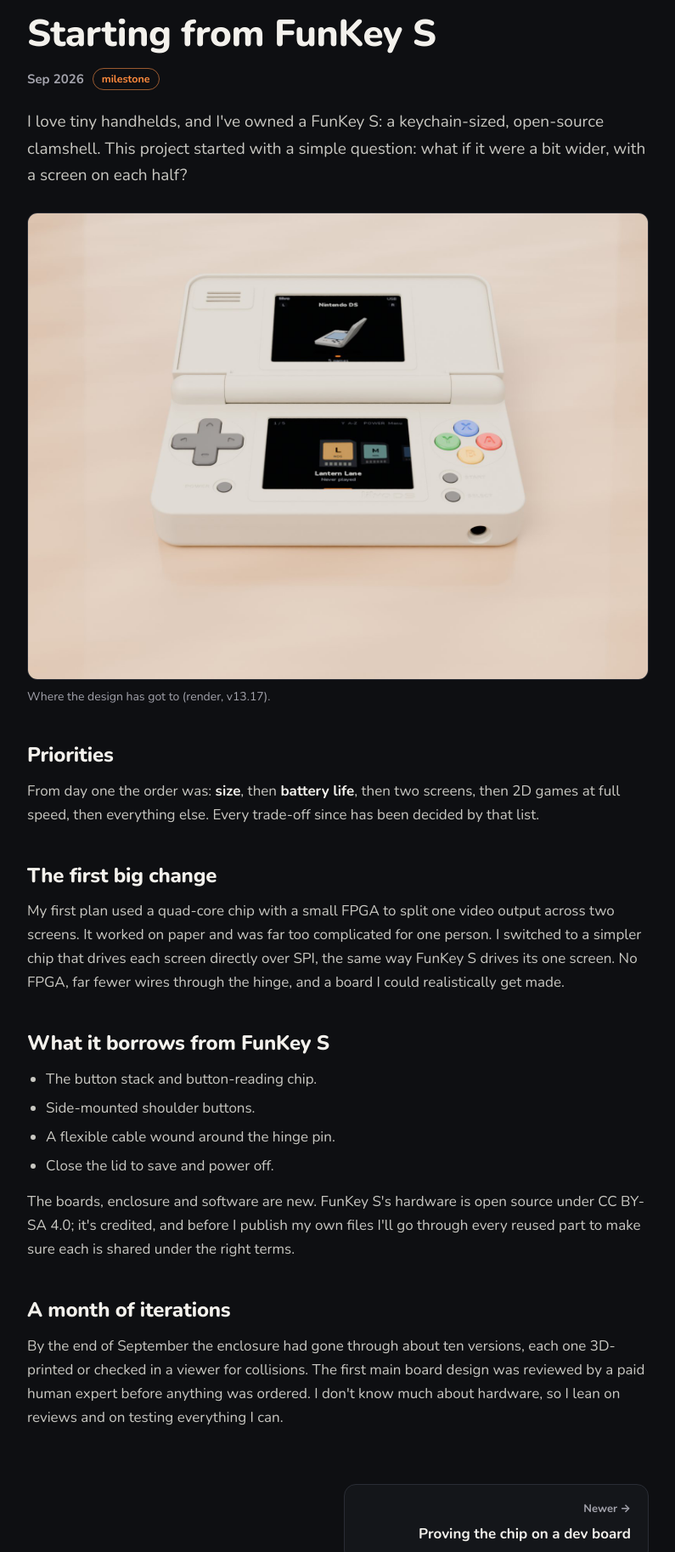
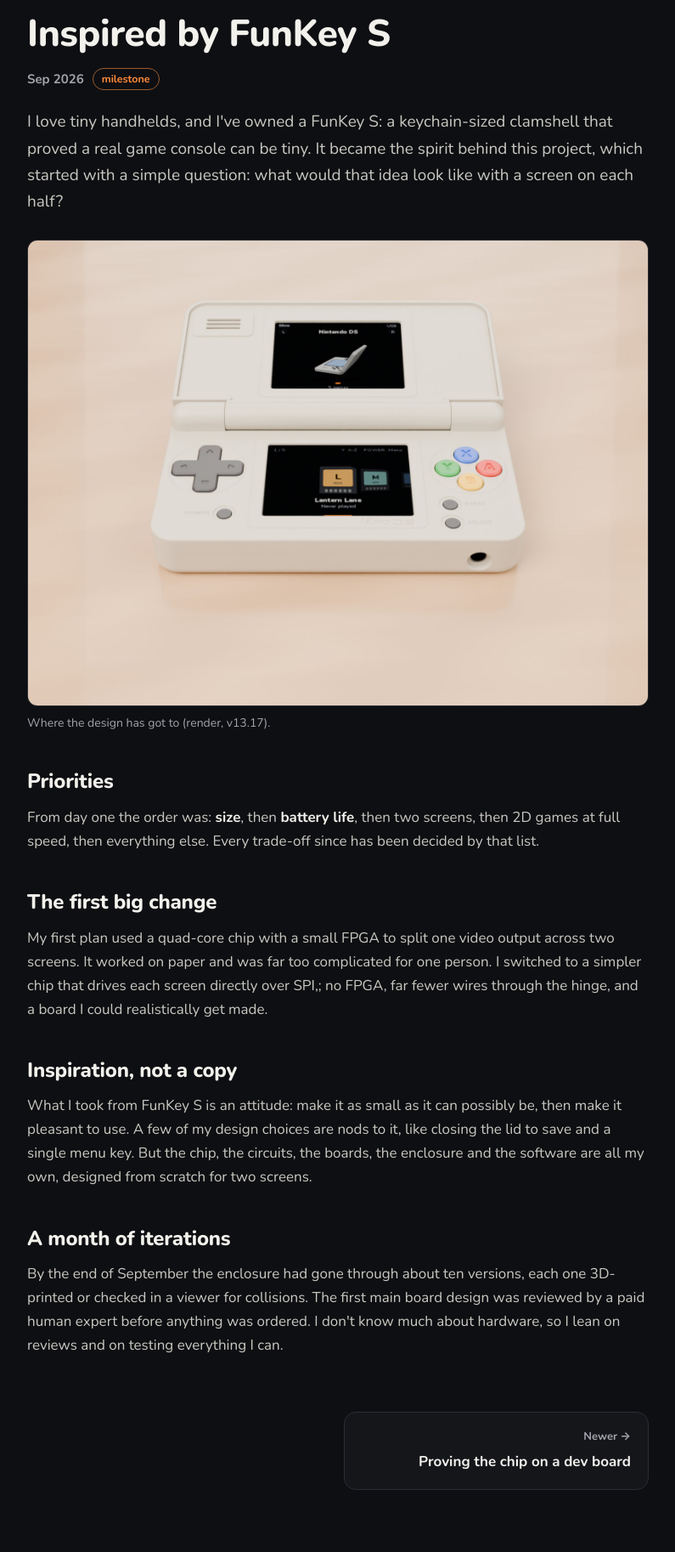
Before and after one commit to yyf19901126/lilvo, a plain HTML site: page log/2026-09-starting-from-funkey-s.html in a window 1280 px wide. Shown: the part 143-1969 px from the top of the page at 85% size, without its empty margins (242-1037 px from the left). Drawn offline with Linux system fonts and the light colour scheme.

Commit message:
Wording: FunKey S as inspiration only; remove emulator licence FAQ

```diff
--- a/log/2026-09-starting-from-funkey-s.html
+++ b/log/2026-09-starting-from-funkey-s.html
@@ -1,23 +1,17 @@
 <!doctype html><html lang="en"><head><meta charset="utf-8"><meta name="viewport" content="width=device-width, initial-scale=1">
-<title>Starting from FunKey S — lilvo DS Micro build log</title><meta name="description" content="I knew very little about hardware. I picked a chip, two small screens and a shape, then spent a month on boards, hinges and printed shells."><link rel="icon" href="../images/lilvo.svg"><link rel="stylesheet" href="../style.css"></head><body><nav><div class="wrap"><a class="brand" href="../index.html"><img src="../images/lilvo.svg" alt="lilvo"><span>DS Micro</span></a><button class="menu-btn" type="button" aria-label="Menu" aria-expanded="false"><span></span><span></span><span></span></button>
+<title>Inspired by FunKey S — lilvo DS Micro build log</title><meta name="description" content="I knew very little about hardware. I picked a chip, two small screens and a shape, then spent a month on boards, hinges and printed shells."><link rel="icon" href="../images/lilvo.svg"><link rel="stylesheet" href="../style.css"></head><body><nav><div class="wrap"><a class="brand" href="../index.html"><img src="../images/lilvo.svg" alt="lilvo"><span>DS Micro</span></a><button class="menu-btn" type="button" aria-label="Menu" aria-expanded="false"><span></span><span></span><span></span></button>
 <ul><li><a href="../index.html#device">Device</a></li><li><a href="../index.html#system">System</a></li><li><a href="../index.html#themes">Themes</a></li><li><a href="../log.html" class="on">Build log</a></li><li><a href="../index.html#follow">Follow</a></li></ul></div></nav>
 <main class="article"><div class="crumbs"><a href="../log.html">Build log</a> / Sep 2026</div>
-<h1>Starting from FunKey S</h1><div class="meta"><span>Sep 2026</span><span class="chip ms">milestone</span></div>
+<h1>Inspired by FunKey S</h1><div class="meta"><span>Sep 2026</span><span class="chip ms">milestone</span></div>
 
-<p class="intro">I love tiny handhelds, and I've owned a FunKey S: a keychain-sized, open-source clamshell. This project started with a simple question: what if it were a bit wider, with a screen on each half?</p>
+<p class="intro">I love tiny handhelds, and I've owned a FunKey S: a keychain-sized clamshell that proved a real game console can be tiny. It became the spirit behind this project, which started with a simple question: what would that idea look like with a screen on each half?</p>
 <figure><img src="../images/render-open170.jpg" alt="Render of the device fully open"><figcaption>Where the design has got to (render, v13.17).</figcaption></figure>
 <h2>Priorities</h2>
 <p>From day one the order was: <strong>size</strong>, then <strong>battery life</strong>, then two screens, then 2D games at full speed, then everything else. Every trade-off since has been decided by that list.</p>
 <h2>The first big change</h2>
-<p>My first plan used a quad-core chip with a small FPGA to split one video output across two screens. It worked on paper and was far too complicated for one person. I switched to a simpler chip that drives each screen directly over SPI, the same way FunKey S drives its one screen. No FPGA, far fewer wires through the hinge, and a board I could realistically get made.</p>
-<h2>What it borrows from FunKey S</h2>
-<ul>
-<li>The button stack and button-reading chip.</li>
-<li>Side-mounted shoulder buttons.</li>
-<li>A flexible cable wound around the hinge pin.</li>
-<li>Close the lid to save and power off.</li>
-</ul>
-<p>The boards, enclosure and software are new. FunKey S's hardware is open source under CC BY-SA 4.0; it's credited, and before I publish my own files I'll go through every reused part to make sure each is shared under the right terms.</p>
+<p>My first plan used a quad-core chip with a small FPGA to split one video output across two screens. It worked on paper and was far too complicated for one person. I switched to a simpler chip that drives each screen directly over SPI,; no FPGA, far fewer wires through the hinge, and a board I could realistically get made.</p>
+<h2>Inspiration, not a copy</h2>
+<p>What I took from FunKey S is an attitude: make it as small as it can possibly be, then make it pleasant to use. A few of my design choices are nods to it, like closing the lid to save and a single menu key. But the chip, the circuits, the boards, the enclosure and the software are all my own, designed from scratch for two screens.</p>
 <h2>A month of iterations</h2>
 <p>By the end of September the enclosure had gone through about ten versions, each one 3D-printed or checked in a viewer for collisions. The first main board design was reviewed by a paid human expert before anything was ordered. I don't know much about hardware, so I lean on reviews and on testing everything I can.</p>
 
```
Also changed, not shown: index.html (+3 -4 lines), log.html (+1 -1 lines), log/2026-10-12-mangopi.html (+1 -1 lines).
